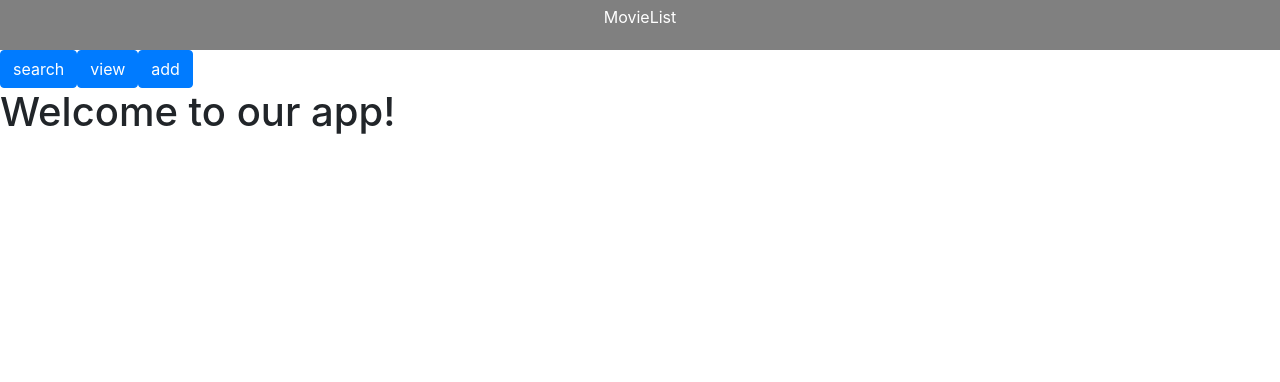
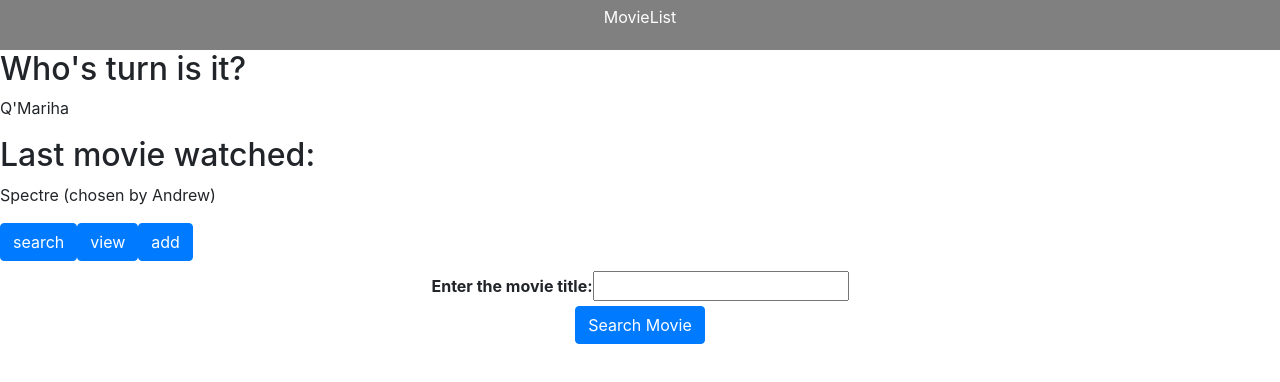
Before and after one commit to Rebellia/BasicReact, a React (Create React App) app in the folder frontend/: page / in a window 1280 px wide. Shown: the top 382 px of the page. Built offline with nearby package versions, Linux system fonts and the light colour scheme.

Commit message:
added search functionality

```diff
--- a/frontend/src/components/App.js
+++ b/frontend/src/components/App.js
@@ -2,6 +2,7 @@ import React, { Component } from "react";
 import "../styles/App.scss";
 import "bootstrap/dist/css/bootstrap.min.css";
 import OneOption from "./OneOption";
+import Search from "./Search";
 import Movies from "./movies";
 import InsertMovie from "./InsertMovie";
 
@@ -9,7 +10,7 @@ export default class App extends Component {
   constructor() {
     super();
     this.state = {
-      mainViewMode: '',
+      mainViewMode: 'search',
     }
   }
 
@@ -21,13 +22,11 @@ export default class App extends Component {
     const view = () => {
       switch (this.state.mainViewMode) {
         case "search":
-          break;
+          return <Search/>;
         case "view":
           return <Movies/>;
-          break;
         case "add":
           return <InsertMovie/>;
-          break;
         default:
           return <h1>Welcome to our app!</h1>
       }
@@ -35,9 +34,17 @@ export default class App extends Component {
 
     return(
       <>
-        <OneOption title="search" setView = {this.setView}/>
-        <OneOption title="view" setView = {this.setView}/>
-        <OneOption title="add" setView = {this.setView}/>
+        <div>
+          <h2>Who's turn is it?</h2>
+          <p>Q'Mariha</p>
+          <h2>Last movie watched: </h2>
+          <p>Spectre (chosen by Andrew)</p>
+        </div>
+        <div className="optionsDiv">
+          <OneOption title="search" setView = {this.setView}/>
+          <OneOption title="view" setView = {this.setView}/>
+          <OneOption title="add" setView = {this.setView}/>
+        </div>
         { view() }
       </>
     );
--- a/frontend/src/components/InsertMovie.js
+++ b/frontend/src/components/InsertMovie.js
@@ -62,7 +62,6 @@ export default class InsertMovie extends Component {
                 <br/>
                 <button className="btn btn-primary" onClick={this.addMovieToDB}>Add Movie</button>
                 {this.renderItems()}
-
             </form>
         );
     }
--- /dev/null
+++ b/frontend/src/components/Search.js
@@ -0,0 +1,65 @@
+import React, {Component} from "react";
+import axios from "axios";
+import OneMovie from "./OneMovie";
+
+export default class Search extends Component {
+    constructor() {
+        super();
+        this.state = {
+            title: '',
+            data: [],
+        }
+    }
+
+    changeTitle = (event) => {
+        this.setState({title: event.target.value});
+    }
+
+    searchMovieInDB = async (event) => {
+        event.preventDefault();
+
+        const movieTitle = this.state.title;
+
+        axios.get('http://localhost:4000/movies/findMovie', {
+            params: {
+                title: movieTitle
+            }
+        }).then((res) => {
+          this.setState({data: res.data, message: ''});
+      });
+    }
+
+    renderMovie = () => {
+        return (
+          this.state.data.map(data => (
+            <OneMovie title={data.title} genre={data.genre} date_added={data.date_added}/>
+          ))
+
+        );
+      }
+
+    render() {
+        return(
+            <>
+                <form className="insertMovie">
+                    <label><b>Enter the movie title: </b></label>
+                    <input onChange={this.changeTitle}/>
+                    <br/>
+                    <button className="btn btn-primary" onClick={this.searchMovieInDB}>Search Movie</button>
+                </form>
+
+                <div className="container-fluid" style={{ marginTop: "30px" }}>
+                    <div className="row">
+                    <div className="col-xs-12" style={{ textAlign: "center" }}>
+                        <div className="movieMain">
+                        {this.renderMovie()}
+                        </div>
+                    </div>
+                    </div>
+                </div>
+            </>
+
+
+        );
+    }
+}
```
Also changed, not shown: frontend/src/components/options.js (deleted, +0 -25 lines), 1 other file (tests, documents, lock files or other folders).
